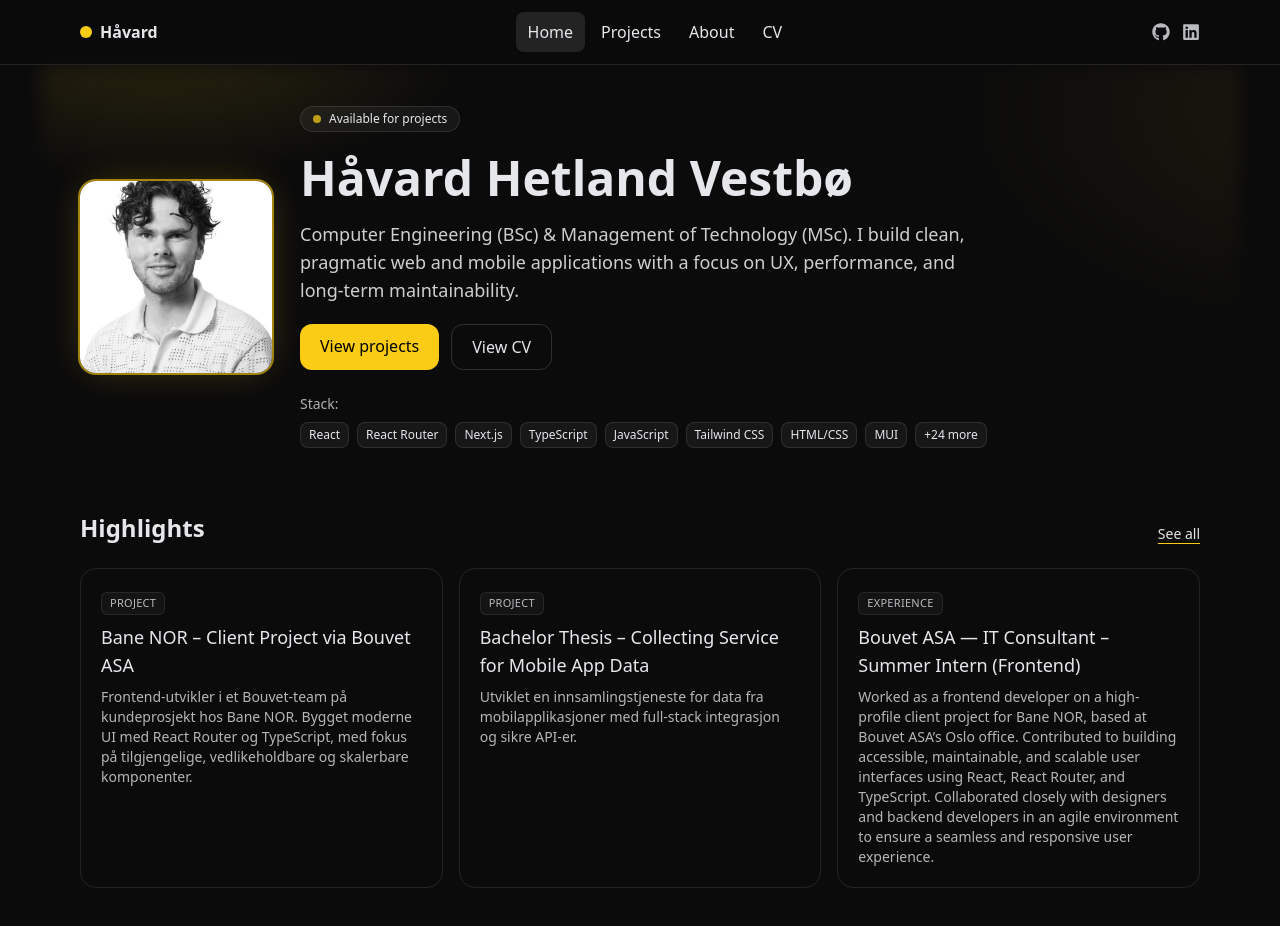
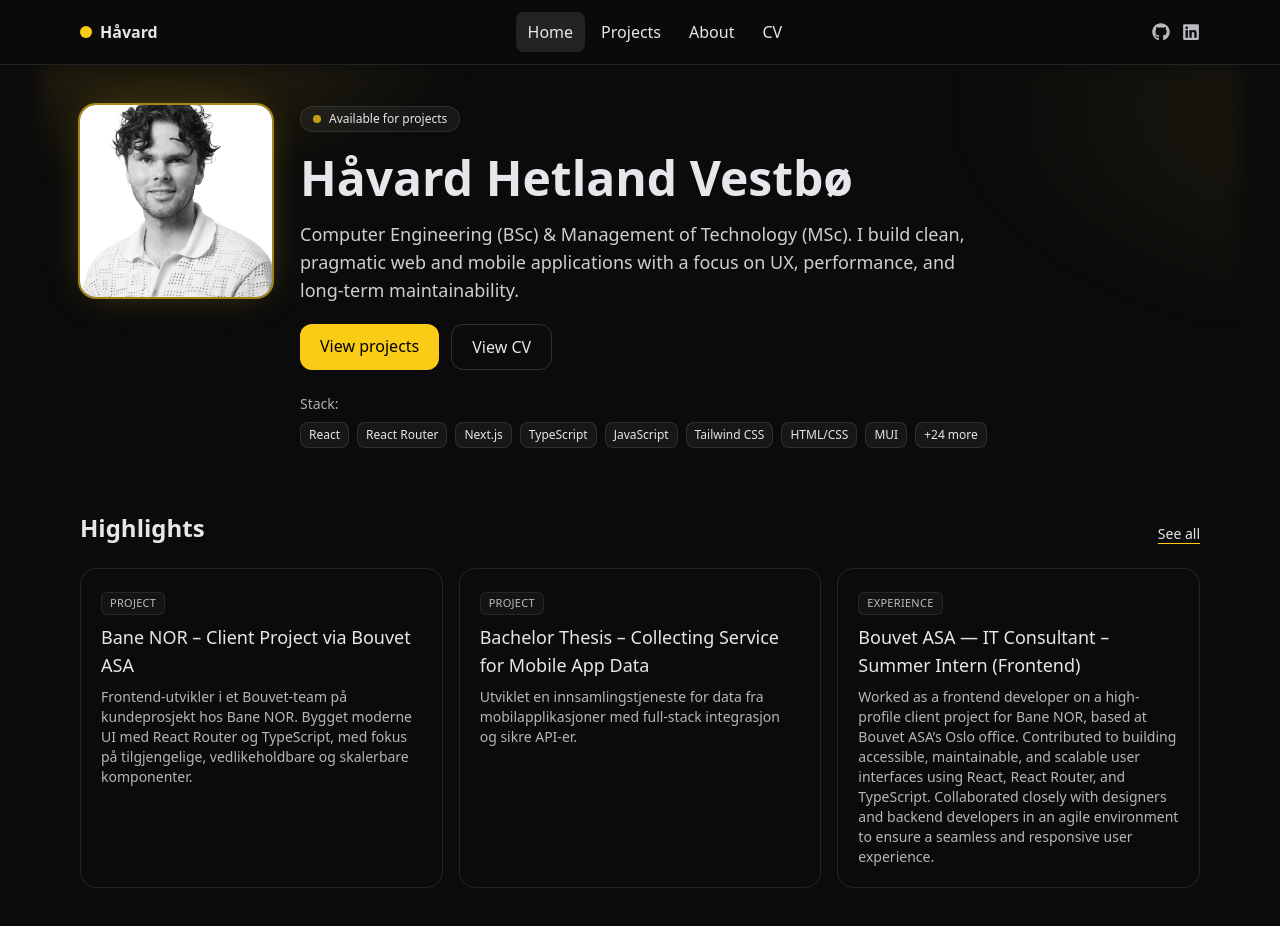
Before and after one commit to havardhvestbo/portfolio, a Next.js app in the folder my-portfolio/: page / in a window 1280 px wide. Built offline with nearby package versions, Linux system fonts and the light colour scheme.

Commit message:
Fix layout alignment in HomePage component for improved visual consistency

```diff
--- a/my-portfolio/src/app/page.tsx
+++ b/my-portfolio/src/app/page.tsx
@@ -37,9 +37,9 @@ export default function HomePage() {
   return (
     <div className="space-y-16">
       {/* HERO */}
-      <section className="hero-bg relative grid items-center gap-10 md:grid-cols-[180px_1fr]">
+      <section className="hero-bg relative grid items-start gap-10 md:grid-cols-[180px_1fr]">
         {/* Replace with your portrait at public/me.jpeg */}
-        <div className="relative h-44 w-44 md:h-48 md:w-48 overflow-hidden rounded-2xl ring-2 ring-primary/60 shadow-[0_0_40px_-10px_rgba(250,204,21,0.35)]">
+        <div className="relative h-44 w-44 md:h-48 md:w-48 overflow-hidden rounded-2xl ring-2 ring-primary/60 shadow-[0_0_40px_-10px_rgba(250,204,21,0.35)] self-start">
           <Image
             src={personalInfo.image}
             alt={personalInfo.imageAlt}
```
